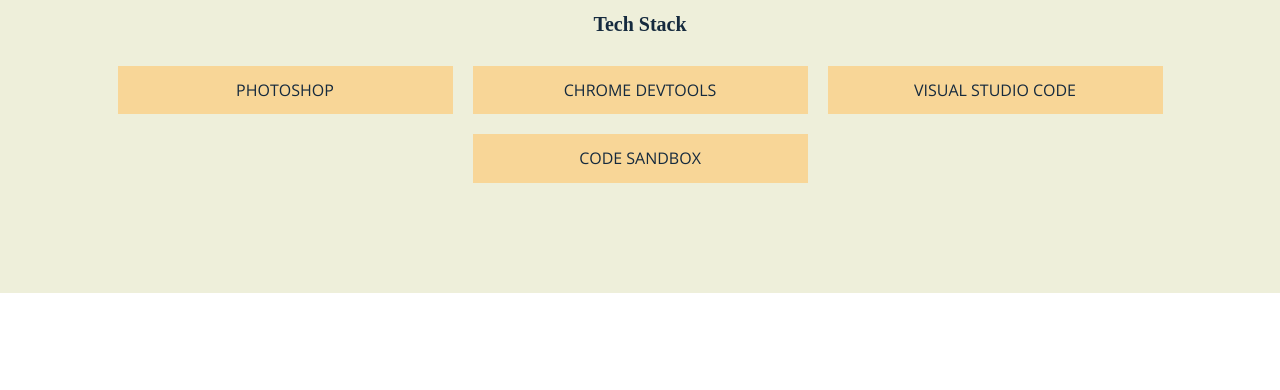
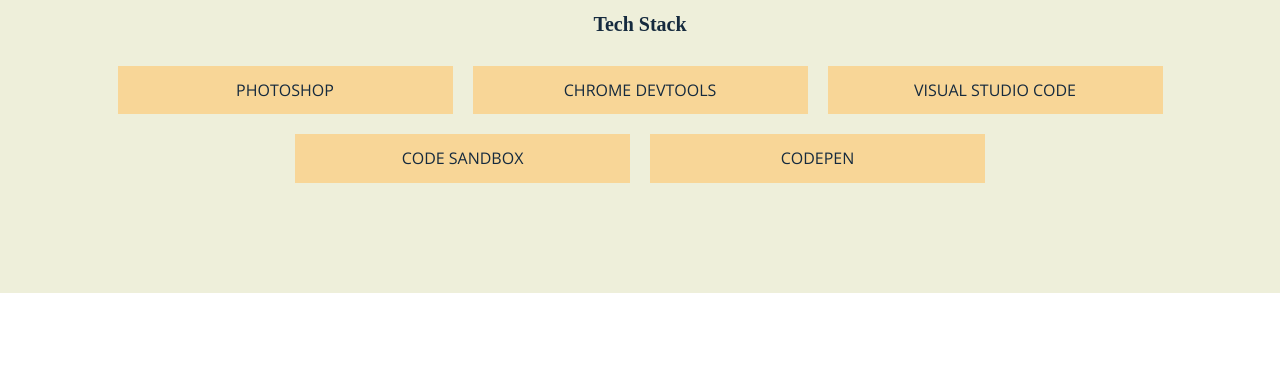
Before and after one commit to alana-nanz/portfolio, a website built with Parcel: page index.html in a window 1280 px wide. Shown: the part 2528-2918 px from the top of the page. Built offline with nearby package versions, Linux system fonts and the light colour scheme; a web font is replaced by a local one.

Commit message:
Added CodePen to skills

```diff
--- a/index.html
+++ b/index.html
@@ -128,6 +128,7 @@
         <p class="skill">Chrome DevTools</p>
         <p class="skill">Visual Studio Code</p>
         <p class="skill">Code Sandbox</p>
+        <p class="skill">CodePen</p>
       </div>
     </section>
     <section id="about">
```
